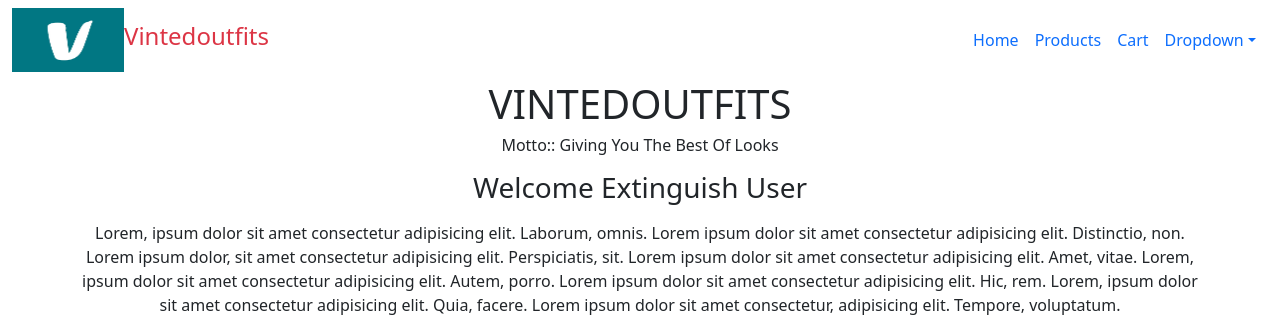
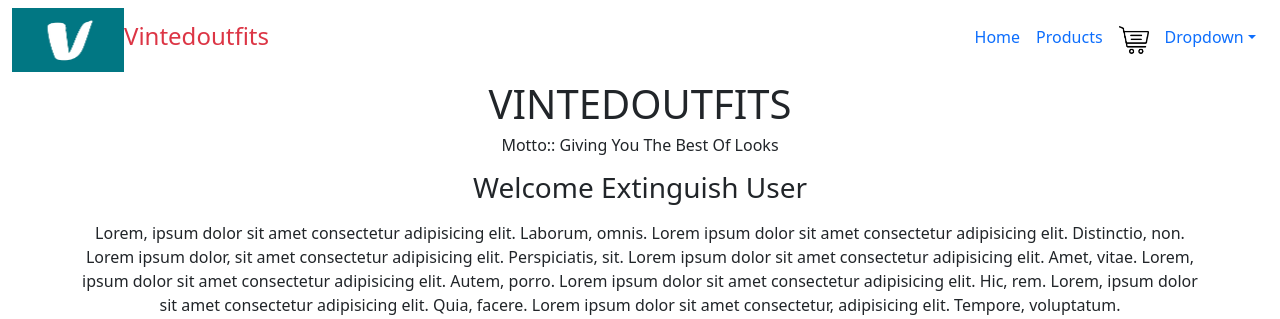
Before and after one commit to eliasameh100/VINTEDOUTFITS, a PHP site: page /index.php in a window 1280 px wide. Shown: the top 319 px of the page. Run offline with PHP 8.4, Linux system fonts and the light colour scheme.

Commit message:
added cart image to navbar

```diff
--- a/components/navbar.php
+++ b/components/navbar.php
@@ -33,7 +33,7 @@
           <a class="nav-link" href="products.php">Products</a>
         </li>
         <li class="nav-item">
-          <a class="nav-link" href="cart.php">Cart</a>
+          <a class="nav-link" href="cart.php"><img src="assets/images/cart.png" alt="" style="width:30px; height: 30px;"></a>
         </li>
         <li class="nav-item dropdown">
           <a class="nav-link dropdown-toggle" href="#" role="button" data-bs-toggle="dropdown" aria-expanded="false">
```
